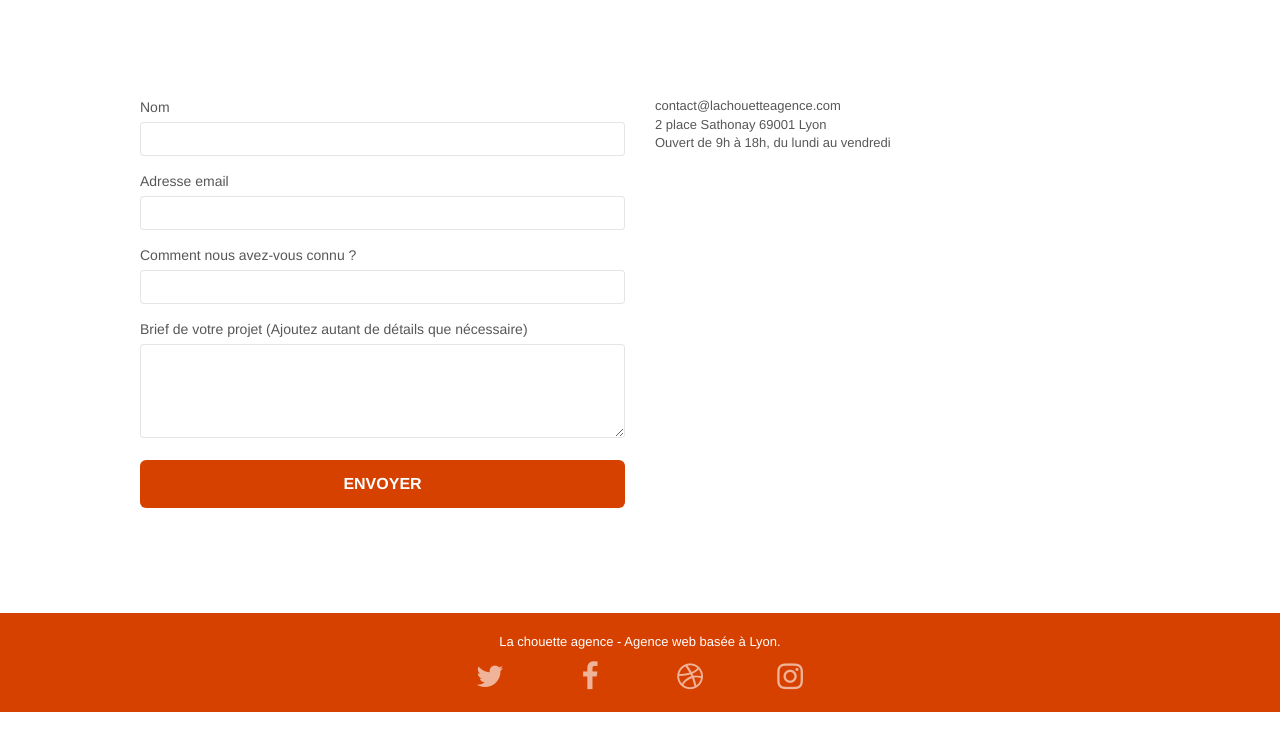
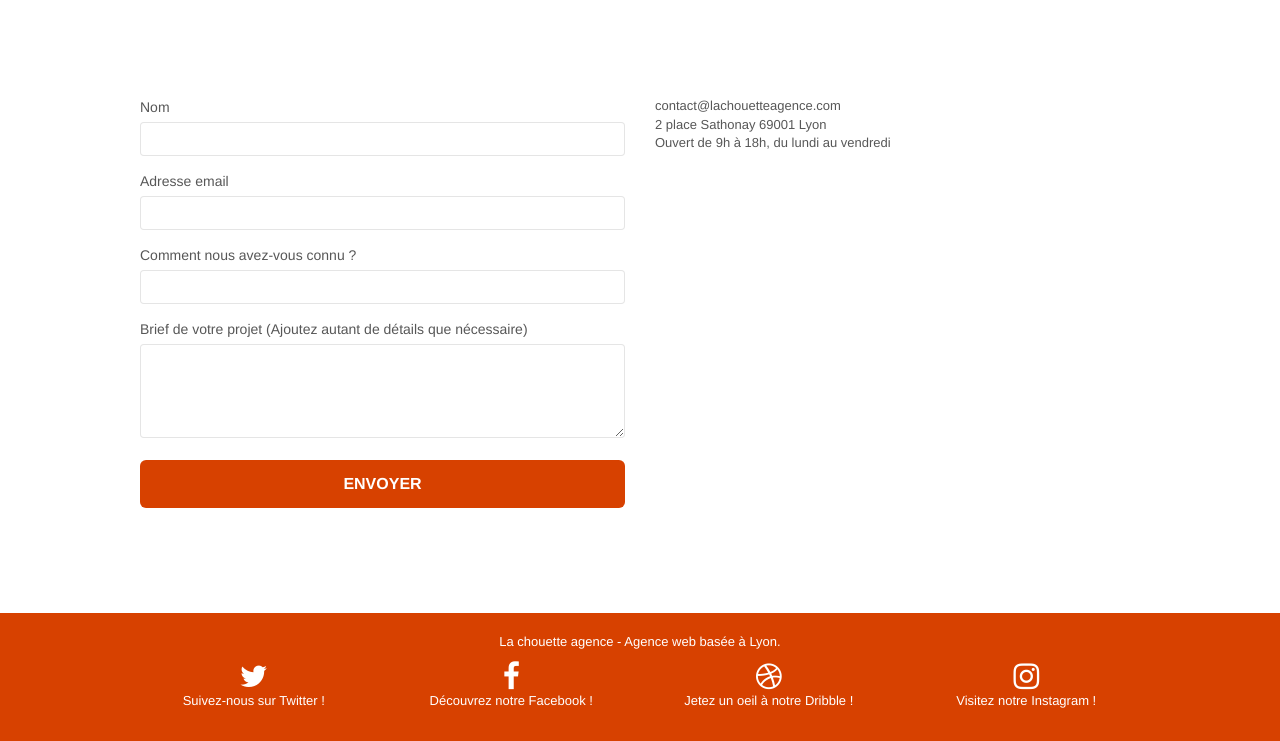
Before and after one commit to Achille-Deribreux/DeribreuxAchille_4_13042021, a plain HTML site: page page2.html in a window 1280 px wide. Shown: the part 404-1145 px from the top of the page. Before the commit the page ends 1116 px from the top, so only its background shows below. Drawn offline with nearby package versions, Linux system fonts and the light colour scheme; files that its build step writes are made by us from their sources; a script that the page names is missing.

Commit message:
Amélioration #15
Footer page 2

```diff
--- a/page2.html
+++ b/page2.html
@@ -7,10 +7,10 @@
     <meta name="viewport" content="width=device-width, initial-scale=1.0, viewport-fit=cover">
     <link rel="shortcut icon" type="image/png" href="favicon.jpg">
 
-	<link rel="stylesheet" type="text/css" href="./css/bootstrap.min.css">
+	<link rel="stylesheet" type="text/css" href="./css/bootstrap.css">
 	<link rel="stylesheet" type="text/css" href="style.css">
-	<link rel="stylesheet" type="text/css" href="./css/font-awesome.min.css">
-	<link rel="stylesheet" type="text/css" href="./css/et-line.min.css">
+	<link rel="stylesheet" type="text/css" href="./css/font-awesome.css">
+	<link rel="stylesheet" type="text/css" href="./css/et-line.css">
 
 
 	<script src="./js/jquery-2.1.0.min.js"></script>
@@ -132,25 +132,25 @@
 				<p class="text-center white">
 					La chouette agence - Agence web basée à Lyon.<br>
 				</p>
-				<div class="row row-no-gutters social">
+				<div class="row">
 					<div class="col-sm-3">
 						<div class="text-center">
-							<a class="social" href="index.html"><span class="fa fa-twitter icon-md"></span></a>
+							<a class="social" href="https://www.twitter.com/"><span class="fa fa-twitter icon-md"style="color:white;"></span><p class="text-center white"> Suivez-nous sur Twitter !</p></a>
 						</div>
 					</div>
 					<div class="col-sm-3">
 						<div class="text-center">
-							<a class="social" href="index.html"><span class="fa fa-facebook icon-md"></span></a>
+							<a class="social" href="https://www.facebook.com/"><span class="fa fa-facebook icon-md"style="color:white;"></span><p class="text-center white">Découvrez notre Facebook !</p></a>
 						</div>
 					</div>
 					<div class="col-sm-3">
 						<div class="text-center">
-							<a class="social" href="index.html"><span class="fa fa-dribbble icon-md"></span></a>
+							<a class="social" href="https://dribbble.com/"><span class="fa fa-dribbble icon-md"style="color:white;"></span><p class="text-center white">Jetez un oeil à notre Dribble !</p></a>
 						</div>
 					</div>
 					<div class="col-sm-3">
 						<div class="text-center">
-							<a class="social" href="index.html"><span class="fa fa-instagram icon-md"></span></a>
+							<a class="social" href="https://www.instagram.com/"><span class="fa fa-instagram icon-md" style="color:white;"></span><p class="text-center white">Visitez notre Instagram !</p></a>
 						</div>
 					</div>
 				</div>
```
Also changed, not shown: index.html (+1 -1 lines).
